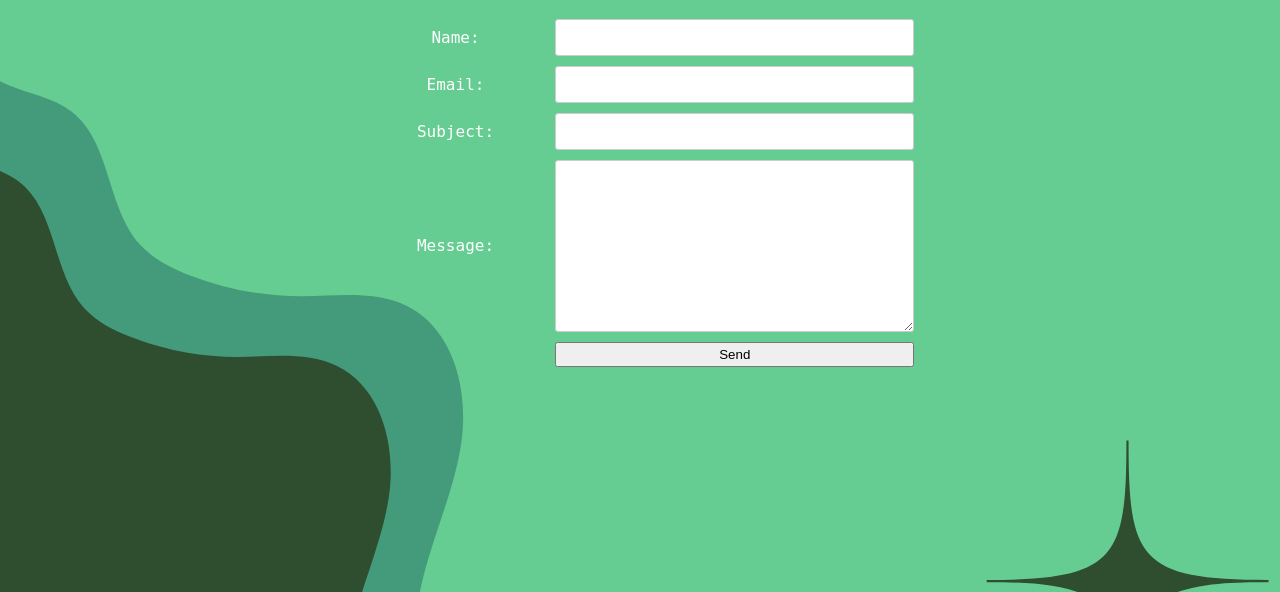
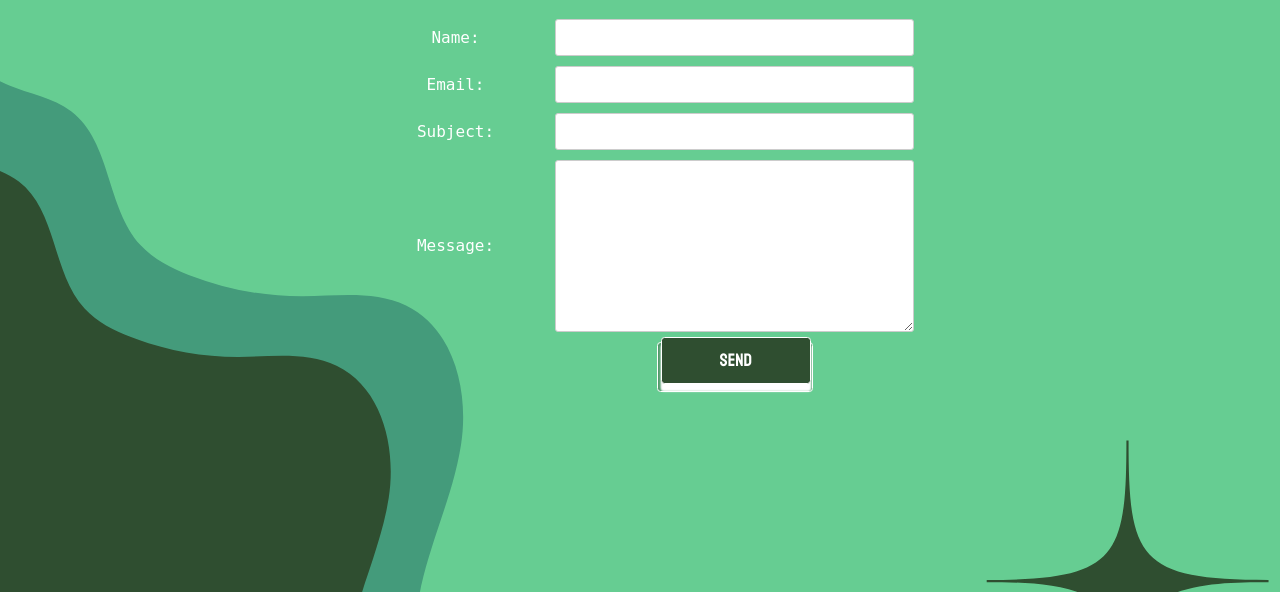
Before and after one commit to maviles7/miriam_assembled, a Django app: page /contact/ in a window 1280 px wide. Shown: the part 169-761 px from the top of the page. Run offline with Django 5.2, Linux system fonts and the light colour scheme.

Commit message:
finsh for now #1

```diff
--- a/main_app/static/css/base.css
+++ b/main_app/static/css/base.css
@@ -100,7 +100,7 @@ form textarea {
 
 form button[type="submit"] {
     grid-column: 2;
-    justify-self: start;
+    justify-self: center;
     padding: 3px; /* Add padding inside the button */
     width: 100%; /* Make the button full width */
 }
--- a/main_app/templates/about.html
+++ b/main_app/templates/about.html
@@ -5,7 +5,7 @@
 {% for info in engineer %}
     <h1>{{ info.name }}</h1>
     <div class="about-page">
-        <div class=links>
+        <div class="links">
             <a href='{{ info.linkedin }}' target='_blank'><button id="link"><span>LinkedIn</span></button></a>
             <a href='{{ info.github }}' target='_blank'><button id="link"><span>GitHub</span></button></a>
             <a href='{{ info.resume }}' target='_blank'><button id="link"><span>Resume</span></button></a>
--- a/main_app/templates/contact/contact.html
+++ b/main_app/templates/contact/contact.html
@@ -11,6 +11,6 @@
         {{ form.subject }}
         <label for="id_message">Message:</label>
         {{ form.message }}
-        <button type="submit">Send</button>
+        <button type="submit" id="link"><span>Send</span></button>
     </form>
 {% endblock %}
```
